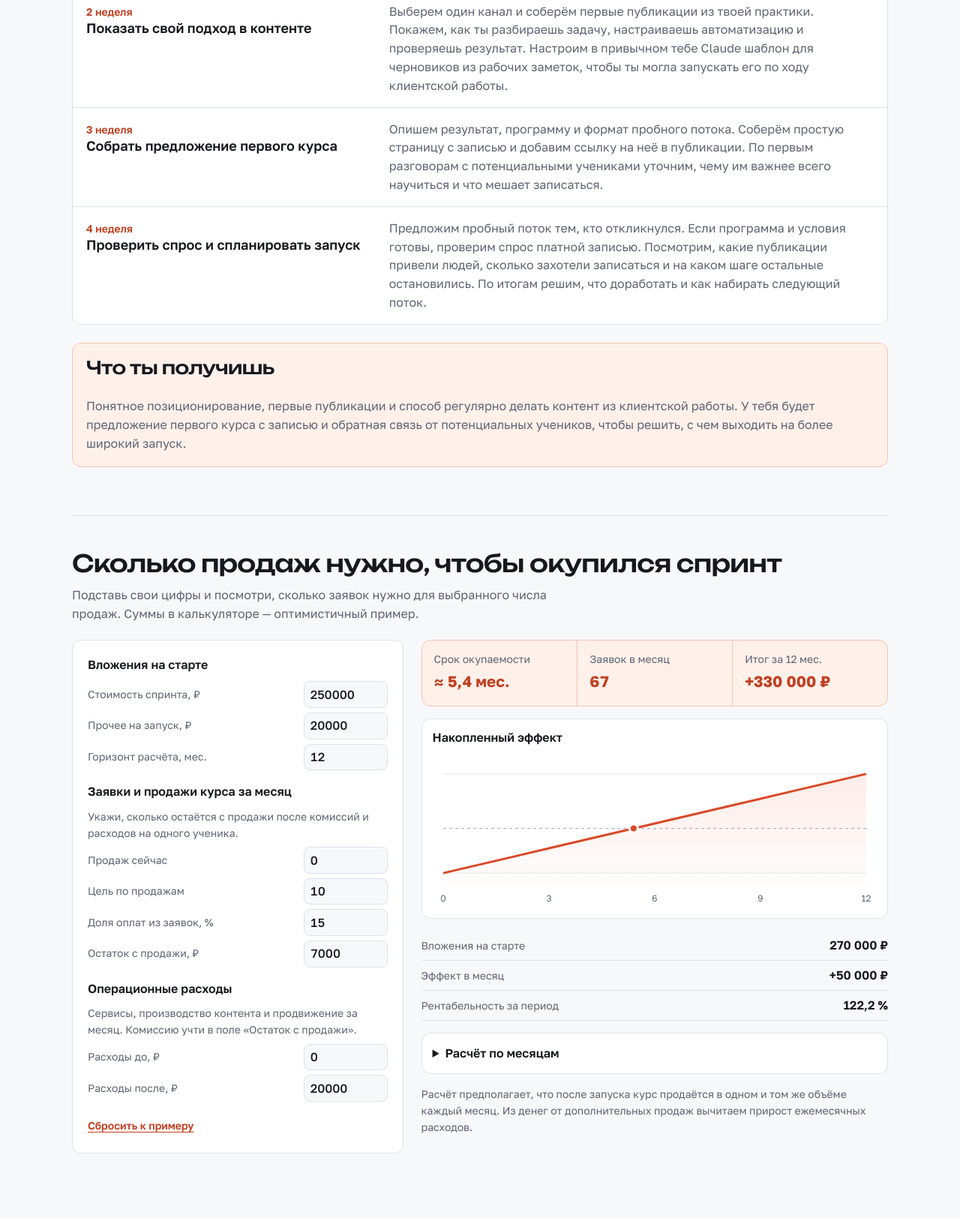
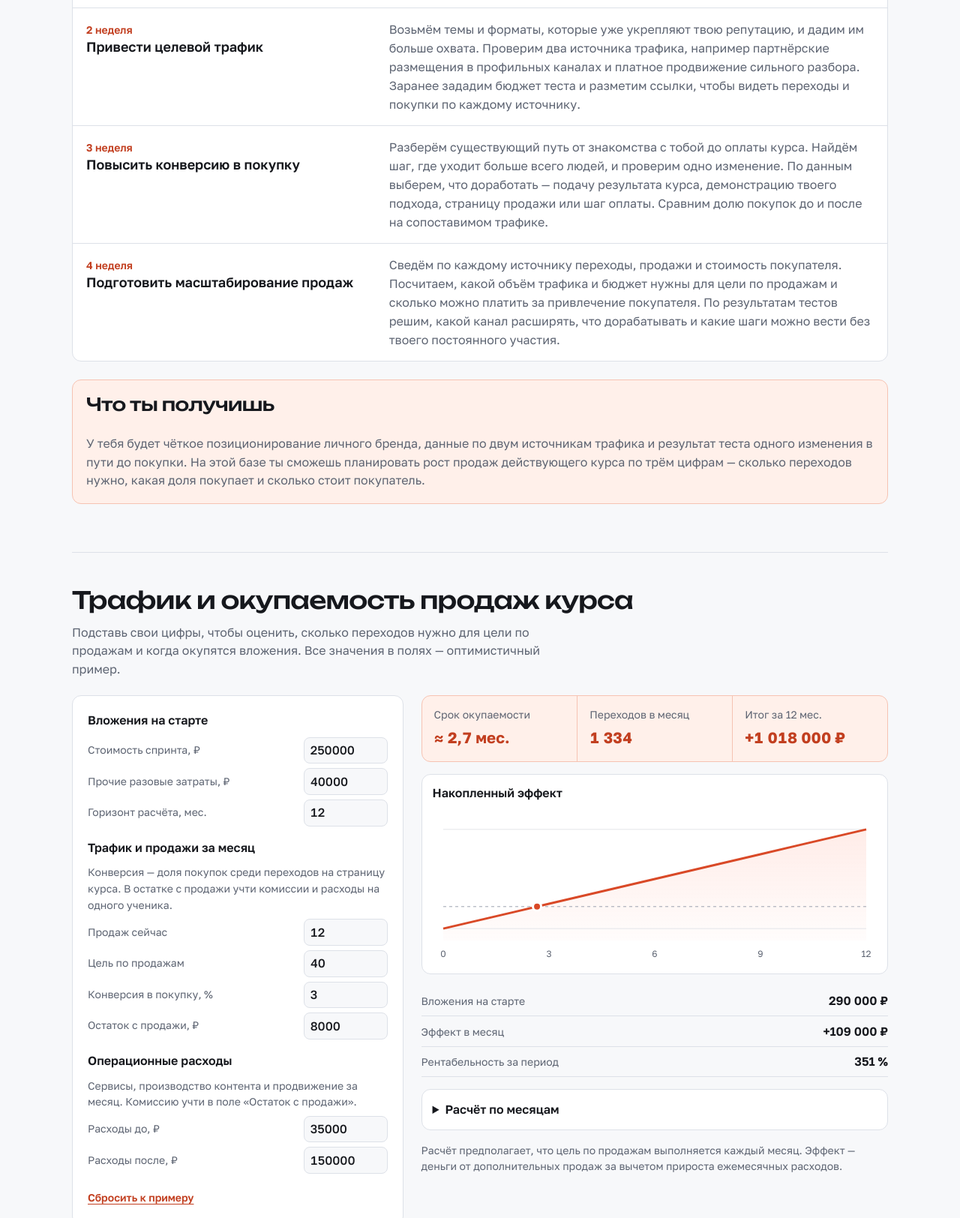
Before and after one commit to oxionezhkov-hub/cmo-community, a plain HTML site: page sprint/public/anastasia-tkacheva.html in a window 1280 px wide. Shown: the part 645-2269 px from the top of the page at 75% size. Before the commit the page ends 2247 px from the top, so only its background shows below. Drawn offline with Linux system fonts and the light colour scheme.

Commit message:
Refocus Anastasia roadmap on brand and course sales

```diff
--- a/sprint/public/anastasia-tkacheva.html
+++ b/sprint/public/anastasia-tkacheva.html
@@ -4,7 +4,7 @@
   <meta charset="utf-8">
   <meta name="viewport" content="width=device-width, initial-scale=1">
   <meta name="robots" content="noindex, nofollow">
-  <meta name="description" content="Дорожная карта Анастасии Ткачевой. Личный бренд на базе опыта в ИИ-автоматизации и проверка спроса на курс за четыре недели.">
+  <meta name="description" content="Дорожная карта Анастасии Ткачевой. Личный бренд, трафик и конверсия для масштабирования продаж курсов.">
   <title>Анастасия Ткачева · CMO Спринт</title>
   <link rel="stylesheet" href="styles.css?v=roadmap-weeks">
   <link rel="stylesheet" href="/sprint-roi.css?v=3">
@@ -29,7 +29,7 @@
 
     <section class="section card roadmap-card" aria-labelledby="request-title">
       <h2 id="request-title">Твой запрос</h2>
-      <p>У тебя много заказов на фрилансе. Ты уже внедряешь ИИ-автоматизации, настраиваешь проверки и работаешь с Claude в Telegram. Хочешь сделать этот опыт основой личного бренда и со временем перейти к массовым продажам курсов. Для этого нужно найти понятный способ рассказывать о своей работе и проверить, за какой результат люди готовы платить.</p>
+      <p>Ты уже работаешь с ИИ-автоматизацией, у тебя много клиентских проектов и есть курсы. Твоя цель — усилить личный бренд, чтобы за твоим подходом к ИИ приходили целенаправленно, и выстроить массовые продажи курсов. Для этого нужно приводить больше подходящих людей и повышать долю покупок из этого трафика.</p>
     </section>
 
     <section class="section" aria-labelledby="plan-title">
@@ -38,43 +38,43 @@
         <li>
           <div>
             <p class="card-label">1 неделя</p>
-            <h3>Выбрать аудиторию и тему курса</h3>
+            <h3>Усилить позиционирование личного бренда</h3>
           </div>
-          <p>Посмотрим, с какими задачами к тебе чаще всего приходят клиенты. Выберем одну аудиторию и задачу для первого курса. Сформулируем, чем ты можешь помочь этой аудитории и что человек сможет сделать своими руками после обучения.</p>
+          <p>Посмотрим, за что тебя уже выбирают клиенты и ученики, какие темы приводят покупателей, а какие дают только охваты. Сформулируем, с какой экспертизой и результатом тебя должны связывать, и подберём сильные проекты и отзывы в подтверждение. Выберем действующий курс для роста и зафиксируем текущие переходы, продажи и конверсию.</p>
         </li>
         <li>
           <div>
             <p class="card-label">2 неделя</p>
-            <h3>Показать свой подход в контенте</h3>
+            <h3>Привести целевой трафик</h3>
           </div>
-          <p>Выберем один канал и соберём первые публикации из твоей практики. Покажем, как ты разбираешь задачу, настраиваешь автоматизацию и проверяешь результат. Настроим в привычном тебе Claude шаблон для черновиков из рабочих заметок, чтобы ты могла запускать его по ходу клиентской работы.</p>
+          <p>Возьмём темы и форматы, которые уже укрепляют твою репутацию, и дадим им больше охвата. Проверим два источника трафика, например партнёрские размещения в профильных каналах и платное продвижение сильного разбора. Заранее зададим бюджет теста и разметим ссылки, чтобы видеть переходы и покупки по каждому источнику.</p>
         </li>
         <li>
           <div>
             <p class="card-label">3 неделя</p>
-            <h3>Собрать предложение первого курса</h3>
+            <h3>Повысить конверсию в покупку</h3>
           </div>
-          <p>Опишем результат, программу и формат пробного потока. Соберём простую страницу с записью и добавим ссылку на неё в публикации. По первым разговорам с потенциальными учениками уточним, чему им важнее всего научиться и что мешает записаться.</p>
+          <p>Разберём существующий путь от знакомства с тобой до оплаты курса. Найдём шаг, где уходит больше всего людей, и проверим одно изменение. По данным выберем, что доработать — подачу результата курса, демонстрацию твоего подхода, страницу продажи или шаг оплаты. Сравним долю покупок до и после на сопоставимом трафике.</p>
         </li>
         <li>
           <div>
             <p class="card-label">4 неделя</p>
-            <h3>Проверить спрос и спланировать запуск</h3>
+            <h3>Подготовить масштабирование продаж</h3>
           </div>
-          <p>Предложим пробный поток тем, кто откликнулся. Если программа и условия готовы, проверим спрос платной записью. Посмотрим, какие публикации привели людей, сколько захотели записаться и на каком шаге остальные остановились. По итогам решим, что доработать и как набирать следующий поток.</p>
+          <p>Сведём по каждому источнику переходы, продажи и стоимость покупателя. Посчитаем, какой объём трафика и бюджет нужны для цели по продажам и сколько можно платить за привлечение покупателя. По результатам тестов решим, какой канал расширять, что дорабатывать и какие шаги можно вести без твоего постоянного участия.</p>
         </li>
       </ol>
     </section>
 
     <section class="section card roadmap-card result-card" aria-labelledby="result-title">
       <h2 id="result-title">Что ты получишь</h2>
-      <p>Понятное позиционирование, первые публикации и способ регулярно делать контент из клиентской работы. У тебя будет предложение первого курса с записью и обратная связь от потенциальных учеников, чтобы решить, с чем выходить на более широкий запуск.</p>
+      <p>У тебя будет чёткое позиционирование личного бренда, данные по двум источникам трафика и результат теста одного изменения в пути до покупки. На этой базе ты сможешь планировать рост продаж действующего курса по трём цифрам — сколько переходов нужно, какая доля покупает и сколько стоит покупатель.</p>
     </section>
 
     <section class="section roi" aria-labelledby="roi-title">
       <header class="roi-header">
-        <h2 id="roi-title">Сколько продаж нужно, чтобы окупился спринт</h2>
-        <p>Подставь свои цифры и посмотри, сколько заявок нужно для выбранного числа продаж. Суммы в калькуляторе — оптимистичный пример.</p>
+        <h2 id="roi-title">Трафик и окупаемость продаж курса</h2>
+        <p>Подставь свои цифры, чтобы оценить, сколько переходов нужно для цели по продажам и когда окупятся вложения. Все значения в полях — оптимистичный пример.</p>
       </header>
 
       <div class="roi-layout">
@@ -83,19 +83,19 @@
             <legend>Вложения на старте</legend>
             <div class="roi-inputs">
               <label><span>Стоимость спринта,&nbsp;₽</span><input type="number" name="fee" min="0" max="100000000" value="250000" required></label>
-              <label><span>Прочее на запуск,&nbsp;₽</span><input type="number" name="setupExtra" min="0" max="100000000" value="20000" required></label>
+              <label><span>Прочие разовые затраты,&nbsp;₽</span><input type="number" name="setupExtra" min="0" max="100000000" value="40000" required></label>
               <label><span>Горизонт расчёта,&nbsp;мес.</span><input type="number" name="months" min="1" max="24" value="12" required></label>
             </div>
           </fieldset>
 
           <fieldset>
-            <legend>Заявки и продажи курса за месяц</legend>
-            <p class="roi-field-note">Укажи, сколько остаётся с продажи после комиссий и расходов на одного ученика.</p>
+            <legend>Трафик и продажи за месяц</legend>
+            <p class="roi-field-note">Конверсия — доля покупок среди переходов на страницу курса. В остатке с продажи учти комиссии и расходы на одного ученика.</p>
             <div class="roi-inputs">
-              <label><span>Продаж сейчас</span><input type="number" name="currentClients" min="0" max="100000" value="0" required></label>
-              <label><span>Цель по продажам</span><input type="number" name="targetClients" min="0" max="100000" value="10" required></label>
-              <label><span>Доля оплат из заявок,&nbsp;%</span><input type="number" name="conversion" min="0.01" max="100" step="any" value="15" required></label>
-              <label><span>Остаток с продажи,&nbsp;₽</span><input type="number" name="marginPerClient" min="0" max="100000000" value="7000" required></label>
+              <label><span>Продаж сейчас</span><input type="number" name="currentClients" min="0" max="100000" value="12" required></label>
+              <label><span>Цель по продажам</span><input type="number" name="targetClients" min="0" max="100000" value="40" required></label>
+              <label><span>Конверсия в покупку,&nbsp;%</span><input type="number" name="conversion" min="0.01" max="100" step="any" value="3" required></label>
+              <label><span>Остаток с продажи,&nbsp;₽</span><input type="number" name="marginPerClient" min="0" max="100000000" value="8000" required></label>
             </div>
           </fieldset>
 
@@ -103,18 +103,18 @@
             <legend>Операционные расходы</legend>
             <p class="roi-field-note" id="roi-operating-note">Сервисы, производство контента и продвижение за месяц. Комиссию учти в поле «Остаток с продажи».</p>
             <div class="roi-inputs">
-              <label><span>Расходы до,&nbsp;₽</span><input type="number" name="operatingBefore" min="0" max="100000000" value="0" aria-describedby="roi-operating-note" required></label>
-              <label><span>Расходы после,&nbsp;₽</span><input type="number" name="operatingAfter" min="0" max="100000000" value="20000" aria-describedby="roi-operating-note" required></label>
+              <label><span>Расходы до,&nbsp;₽</span><input type="number" name="operatingBefore" min="0" max="100000000" value="35000" aria-describedby="roi-operating-note" required></label>
+              <label><span>Расходы после,&nbsp;₽</span><input type="number" name="operatingAfter" min="0" max="100000000" value="150000" aria-describedby="roi-operating-note" required></label>
             </div>
           </fieldset>
           <button class="roi-reset" type="reset">Сбросить к примеру</button>
         </form>
 
-        <p id="roi-error" class="roi-error" role="status" hidden>Проверь поля. Доля оплат должна быть больше нуля и до 100%, горизонт — от 1 до 24 месяцев.</p>
+        <p id="roi-error" class="roi-error" role="status" hidden>Проверь поля. Конверсия должна быть больше нуля и до 100%, горизонт — от 1 до 24 месяцев.</p>
         <div id="roi-results" class="roi-results">
           <dl class="roi-kpis">
             <div><dt>Срок окупаемости</dt><dd id="roi-payback">—</dd></div>
-            <div><dt>Заявок в месяц</dt><dd id="roi-leads">—</dd></div>
+            <div><dt>Переходов в месяц</dt><dd id="roi-leads">—</dd></div>
             <div><dt id="roi-total-label">Итог за период</dt><dd id="roi-total">—</dd></div>
           </dl>
 
@@ -146,7 +146,7 @@
             </div>
           </details>
 
-          <p class="roi-note">Расчёт предполагает, что после запуска курс продаётся в одном и том же объёме каждый месяц. Из денег от дополнительных продаж вычитаем прирост ежемесячных расходов.</p>
+          <p class="roi-note">Расчёт предполагает, что цель по продажам выполняется каждый месяц. Эффект — деньги от дополнительных продаж за вычетом прироста ежемесячных расходов.</p>
         </div>
       </div>
       <noscript><p class="roi-note">Включи JavaScript, чтобы пересчитать финмодель.</p></noscript>
```
